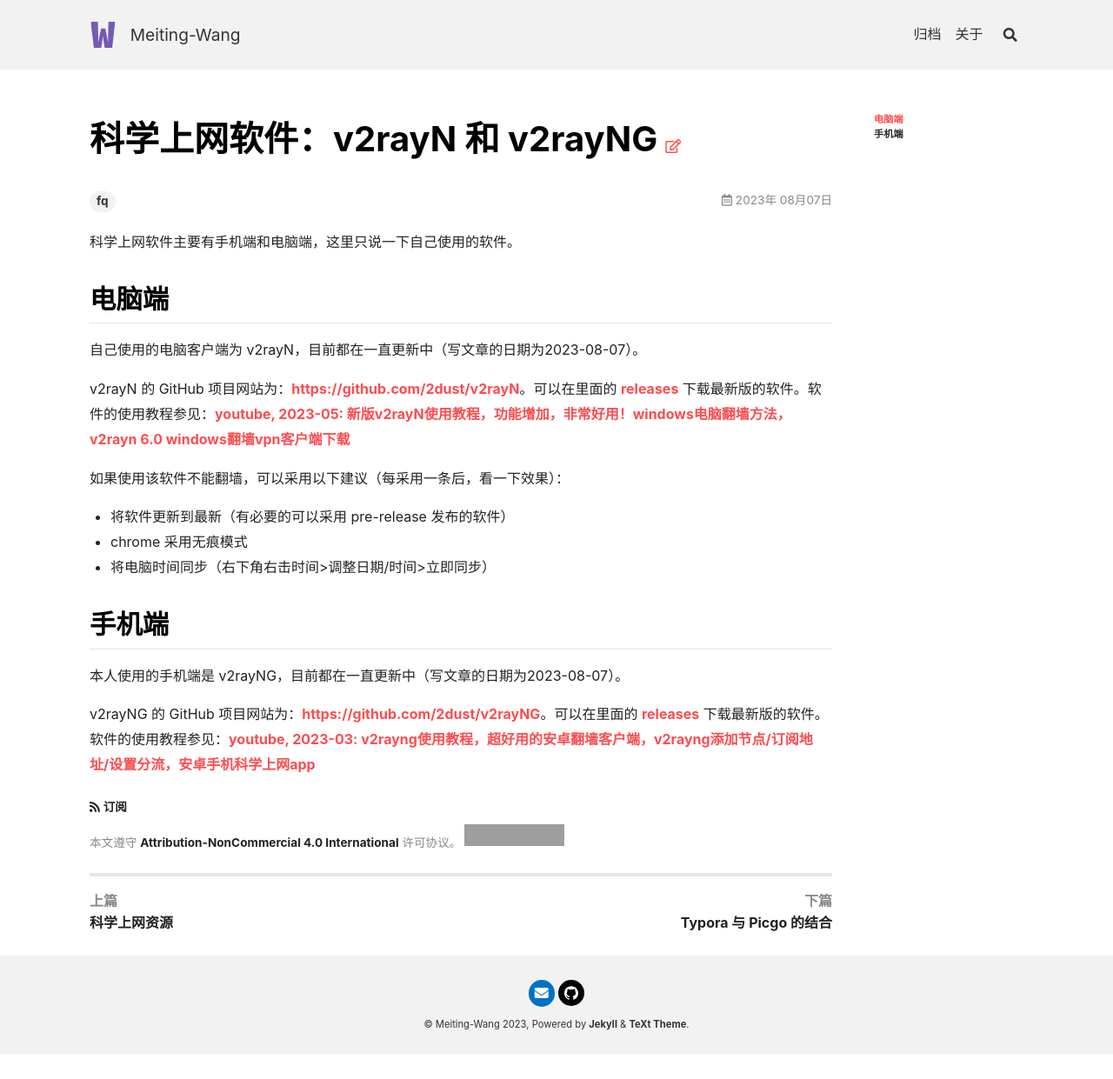
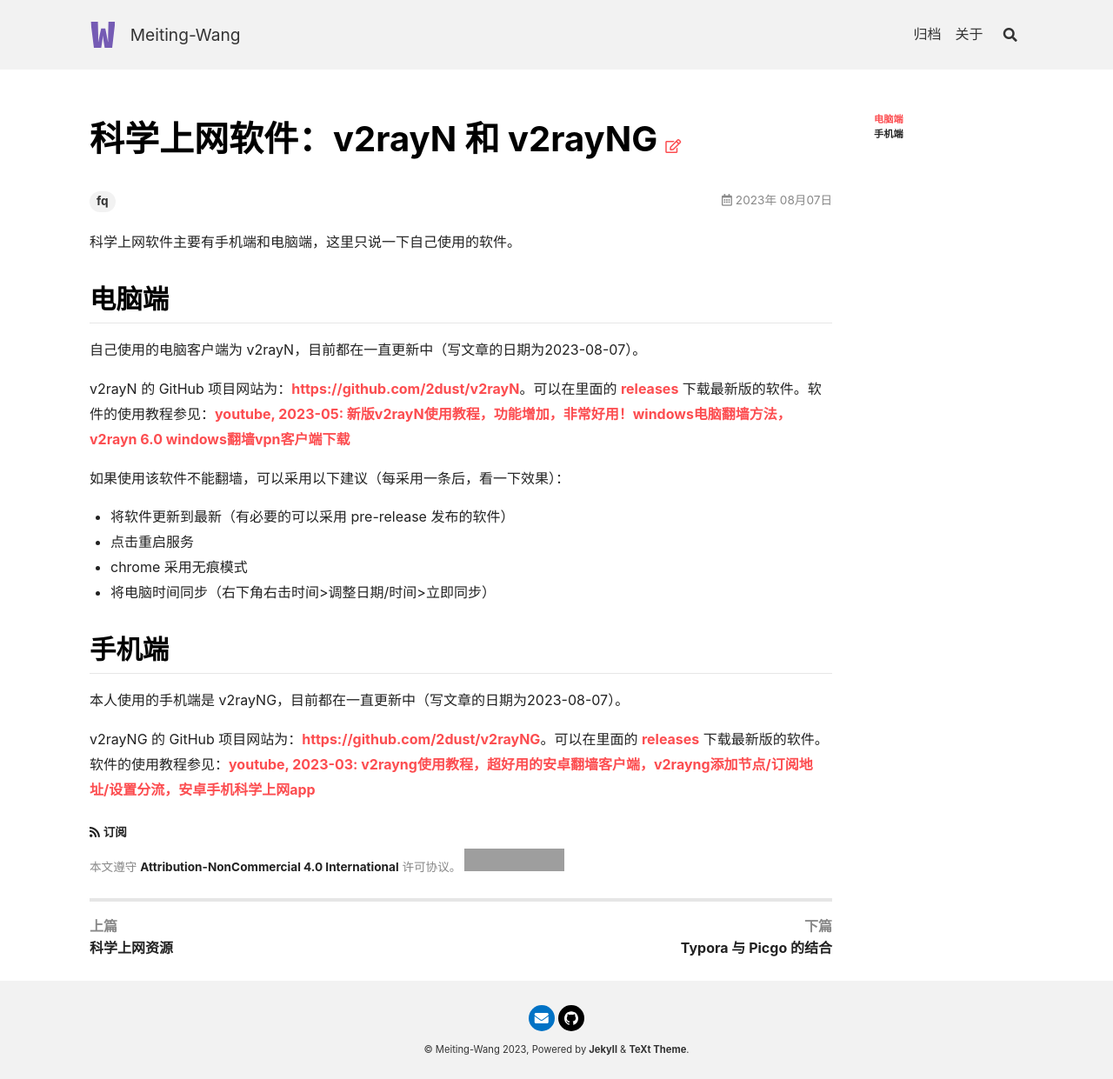
Before and after one commit to Meiting-Wang/Meiting-Wang.github.io, a Jekyll site: the page built from _posts/2023-08-07-科学上网软件.md, in a window 1280 px wide. Shown: the whole page at 87% size. Built offline with Jekyll 4.4.1, drawn with Linux system fonts in a browser that asks for light colours; nearby versions of some CDN libraries; before the commit the page ends 1212 px from its top, so only the background shows below that; grey boxes are pictures that could not be loaded.

Commit message:
Update 2023-08-07-科学上网软件.md

```diff
--- a/_posts/2023-08-07-科学上网软件.md
+++ b/_posts/2023-08-07-科学上网软件.md
@@ -14,6 +14,7 @@ v2rayN 的 GitHub 项目网站为：[https://github.com/2dust/v2rayN](https://gi
 如果使用该软件不能翻墙，可以采用以下建议（每采用一条后，看一下效果）：
 
 - 将软件更新到最新（有必要的可以采用 pre-release 发布的软件）
+- 点击重启服务
 - chrome 采用无痕模式
 - 将电脑时间同步（右下角右击时间>调整日期/时间>立即同步）
 
```
